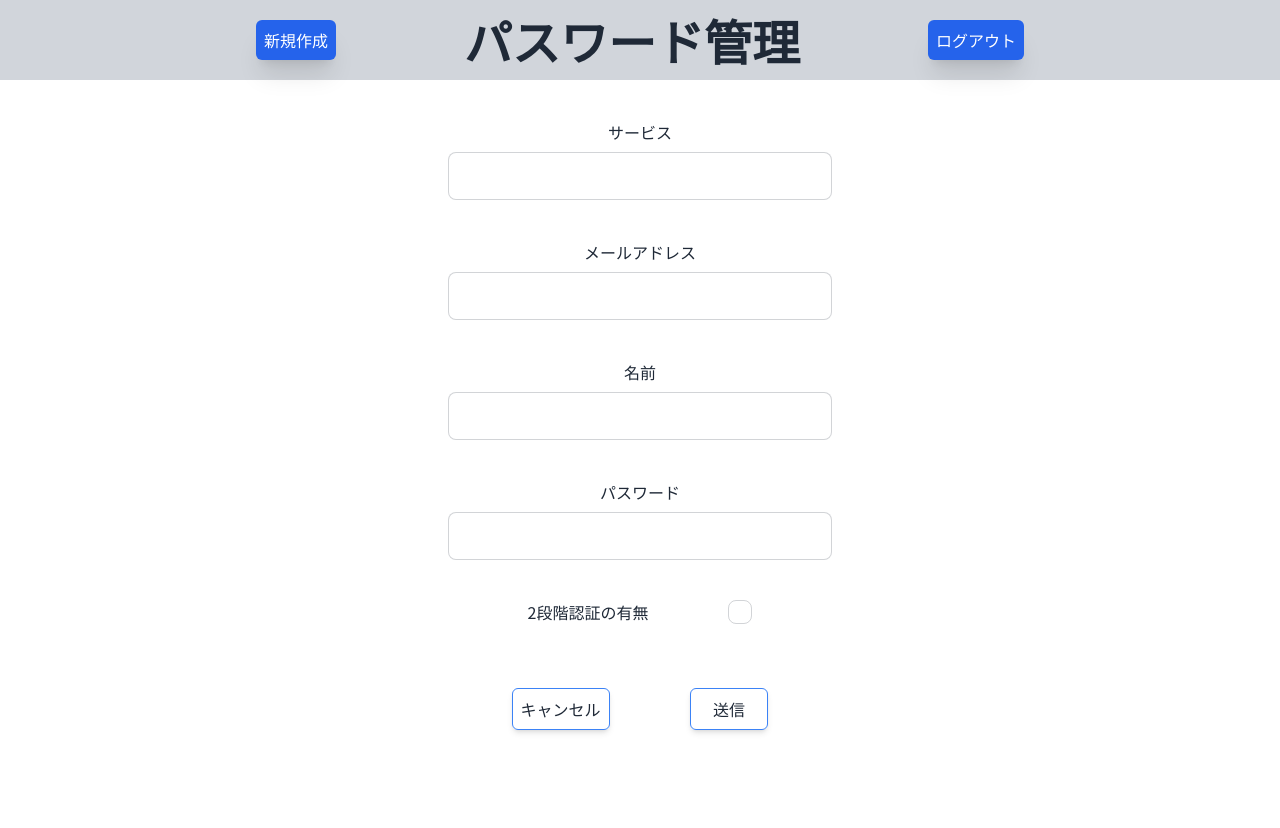
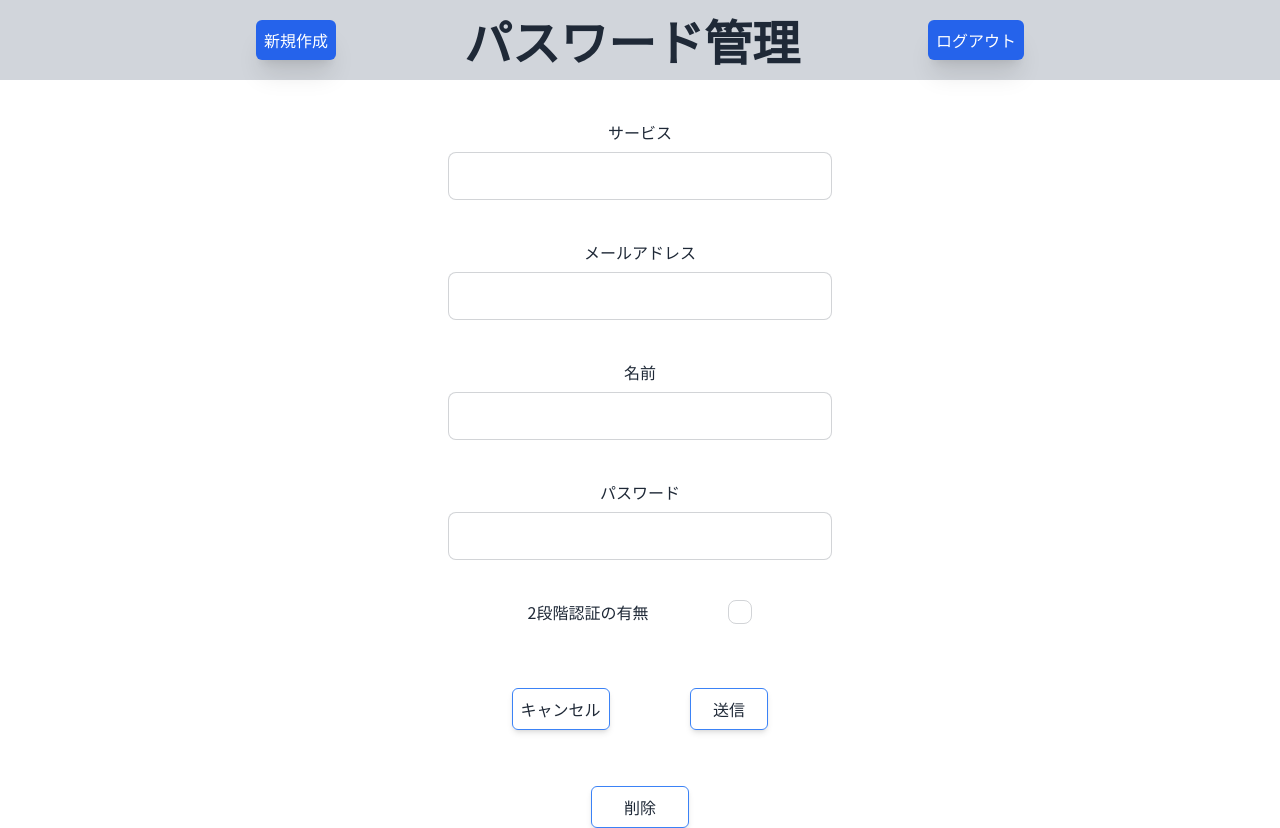
Before and after one commit to remon2207/portfolio-frontend-password-manager, a Next.js app: page /create in a window 1280 px wide. Before the commit the page ends 800 px from the top, so only its background shows below. Built offline with nearby package versions, Linux system fonts and the light colour scheme; no server answers.

Commit message:
feat: 削除機能を追加

```diff
--- a/src/components/molecules/FormButton.tsx
+++ b/src/components/molecules/FormButton.tsx
@@ -3,7 +3,11 @@
 import { useRouter } from 'next/navigation'
 import { Button } from '@/components/atoms/Button'
 
-export const FormButton: React.FC = () => {
+type Props = {
+  onClick?: () => void
+}
+
+export const FormButton: React.FC<Props> = ({ onClick }) => {
   const router = useRouter()
 
   const onClickMoveHomePage = () => {
@@ -16,6 +20,9 @@ export const FormButton: React.FC = () => {
         <Button className="form-button" name="キャンセル" onClick={onClickMoveHomePage} type="button" />
         <Button className="form-button px-[1.4rem]" name="送信" type="submit" />
       </div>
+      <div className="mx-auto">
+        <Button className="form-button px-8" name="削除" onClick={onClick} type="button" />
+      </div>
     </>
   )
 }
--- a/src/components/organisms/Form.tsx
+++ b/src/components/organisms/Form.tsx
@@ -4,6 +4,7 @@ import { yupResolver } from '@hookform/resolvers/yup'
 import { useForm } from 'react-hook-form'
 import { FormButton } from '@/components/molecules/FormButton'
 import { InputForm } from '@/components/molecules/InputForm'
+import { useClick } from '@/hooks/useClick'
 import { useSubmit } from '@/hooks/useSubmit'
 import { schema } from '@/utils/YupSchema'
 
@@ -28,6 +29,7 @@ export const Form: React.FC<Props> = ({
     formState: { errors },
   } = useForm({ mode: 'onChange', resolver: yupResolver(schema) })
   const { onSubmit } = useSubmit(id)
+  const { handleClickDelete } = useClick(id)
 
   return (
     <>
@@ -103,7 +105,7 @@ export const Form: React.FC<Props> = ({
             type="checkbox"
           />
         </div>
-        <FormButton />
+        <FormButton onClick={handleClickDelete} />
       </form>
     </>
   )
--- /dev/null
+++ b/src/hooks/useClick.ts
@@ -0,0 +1,12 @@
+import { supabase } from '@/utils/supabase'
+
+export const useClick = (id: number) => {
+  const handleClickDelete = async () => {
+    await supabase.from('password').delete().eq('id', id)
+    window.location.href = '/'
+  }
+
+  return {
+    handleClickDelete,
+  }
+}
```
